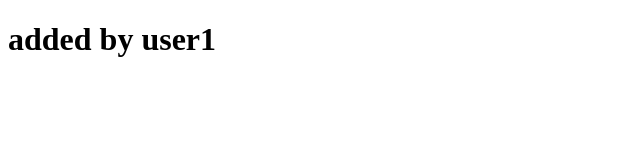
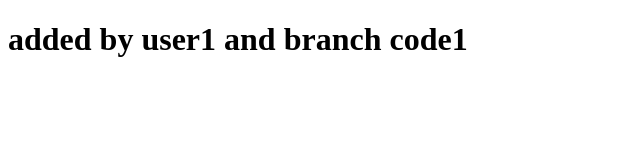
Before and after one commit to Yasirsh12/conflect, a plain HTML site: page index.html in a window 1280 px wide. Shown: the whole page, without its empty margins (0-640 px from the left). Drawn offline with Linux system fonts and the light colour scheme.

Commit message:
added by user1 branch code1 index.html

```diff
--- a/index.html
+++ b/index.html
@@ -7,6 +7,6 @@
     <title>Document</title>
 </head>
 <body>
-    <h1>added by user1</h1>
+    <h1>added by user1 and branch code1</h1>
 </body>
 </html>
```
